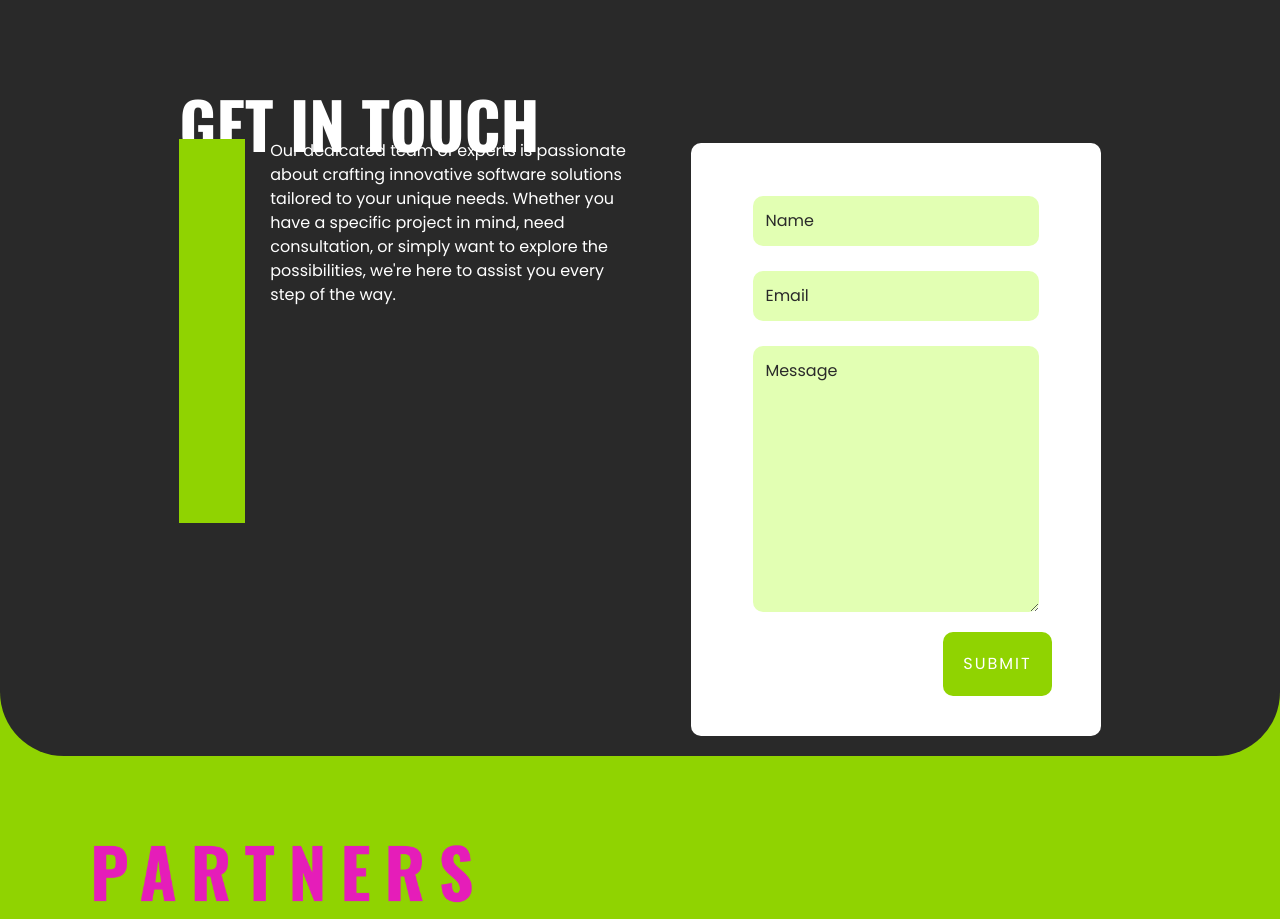
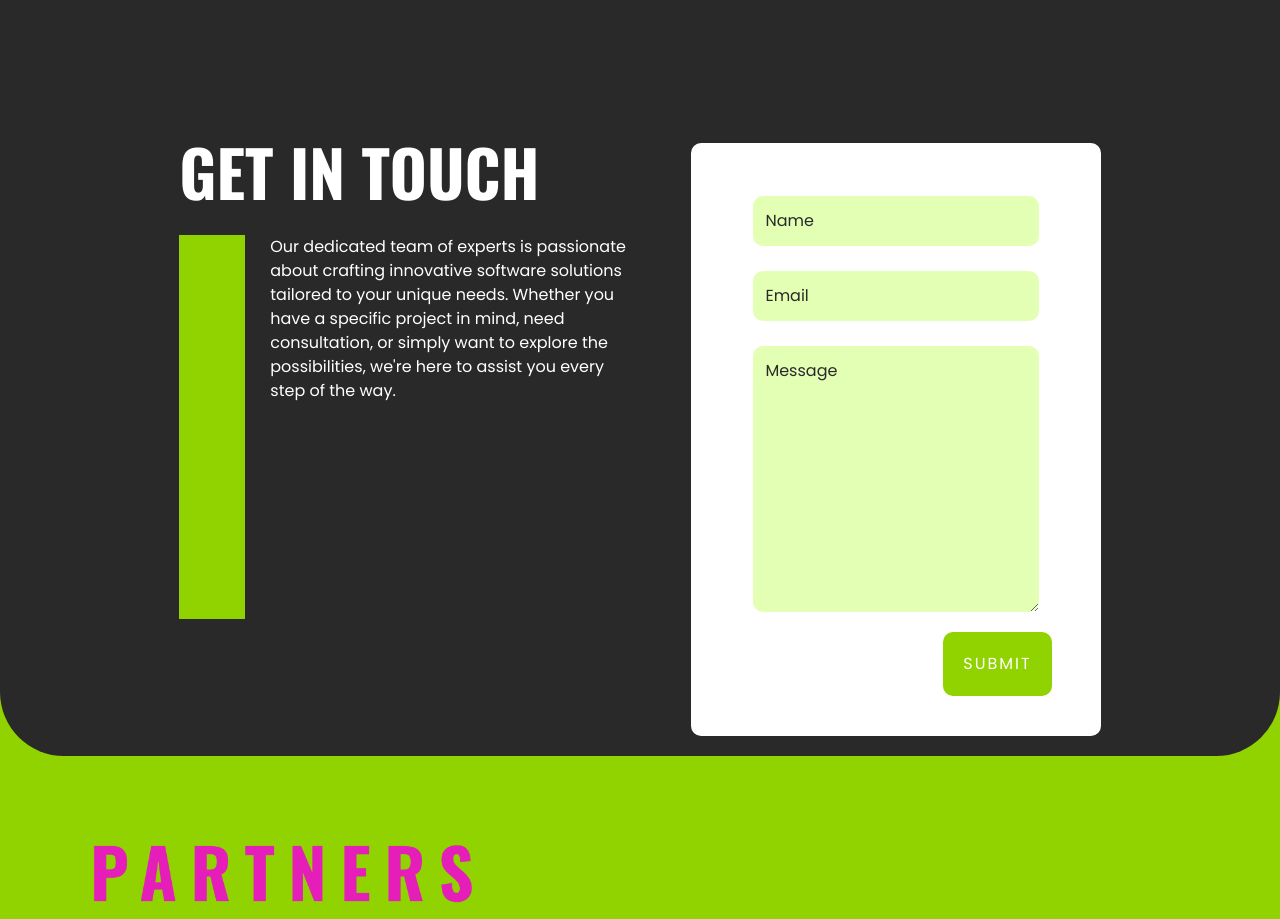
Before and after one commit to DhruvGodambe/raydium-labs-landing-page, a React (Create React App) app: page / in a window 1280 px wide. Shown: the part 5160-6079 px from the top of the page. Built offline with nearby package versions, Linux system fonts and the light colour scheme.

Commit message:
line-height removed

```diff
--- a/src/App.css
+++ b/src/App.css
@@ -259,7 +259,6 @@ a {
   font-family: Oswald;
   font-size: 5vw;
   margin: 0 auto;
-  line-height: 0;
 }
 
 .contact-describer {
```
